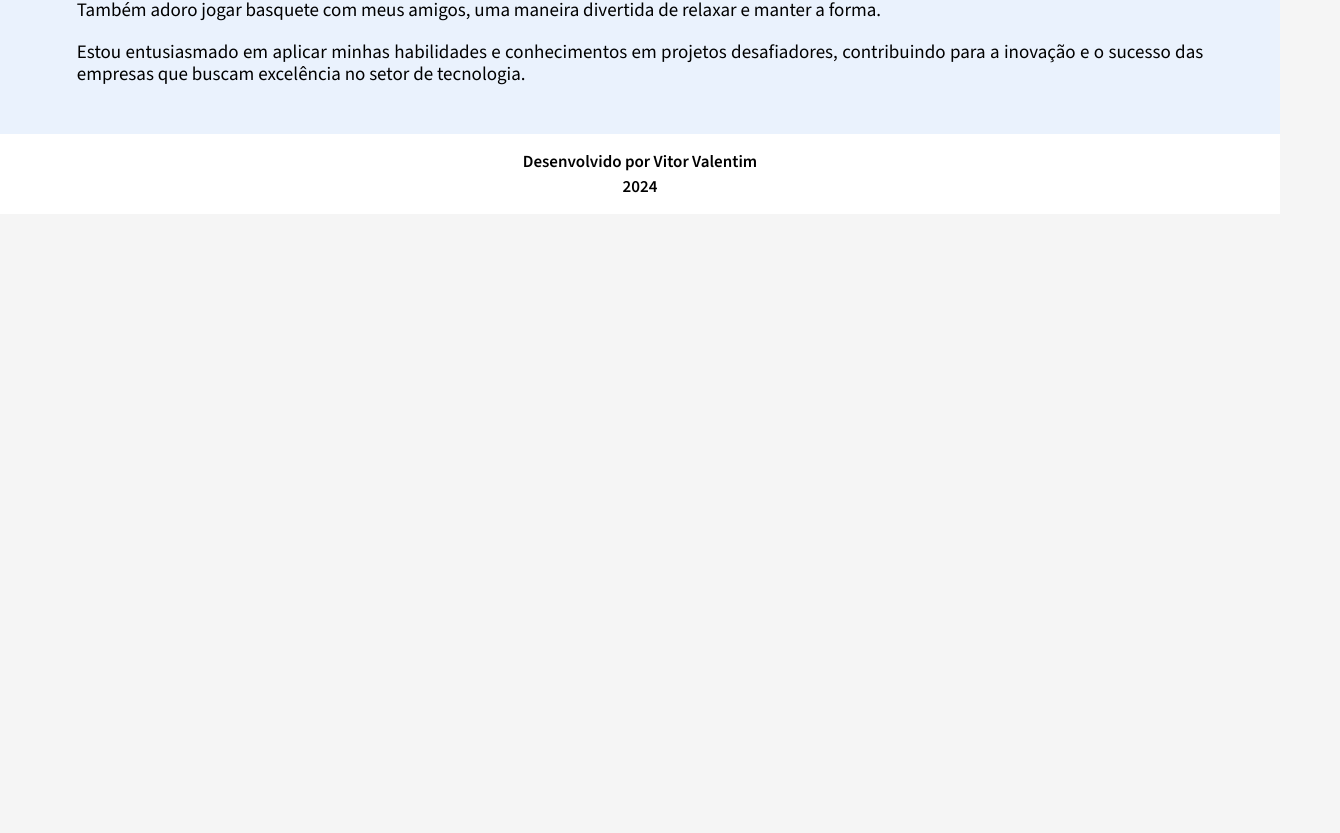
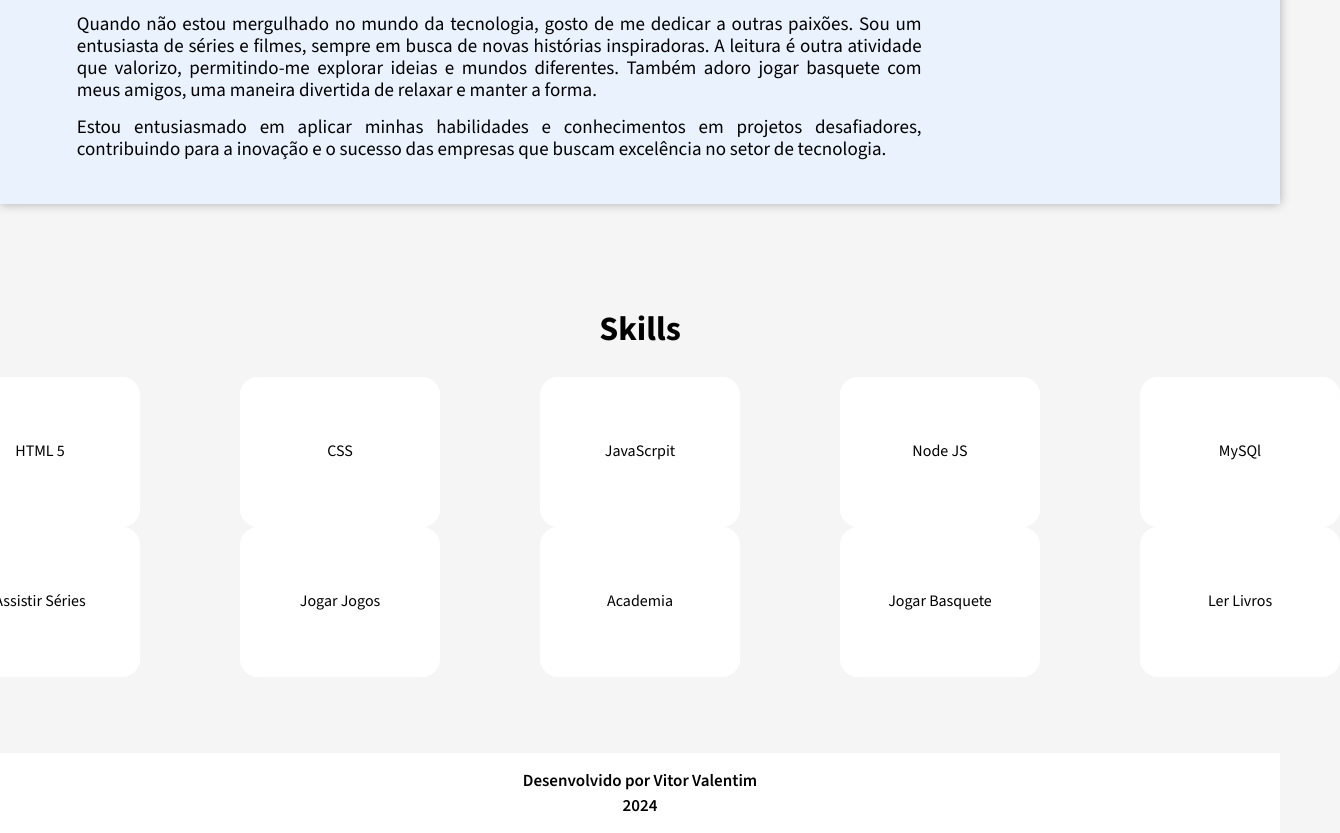
Before and after one commit to VitorValentimSilva/MeuPortfolio, a React (Vite) app: page / in a window 1280 px wide. Shown: the part 1009-1842 px from the top of the page, 1340 px wide, since content can reach past the window. Before the commit the page ends 1223 px from the top, so only its background shows below. Built offline with nearby package versions, Linux system fonts and the light colour scheme.

Commit message:
Realizei algumas alterações no sobre mim e comecei a fazer a parte de Skills

```diff
--- a/src/components/CampoNavegacao/index.tsx
+++ b/src/components/CampoNavegacao/index.tsx
@@ -21,7 +21,7 @@ const CampoNavegacao = () => {
   return(
     <NavEstiliazado>
       <a href="#sobreMim">Sobre Mim</a>
-      <a href="">Skills</a>
+      <a href="#skills">Skills</a>
       <a href="">Hobbies</a>
       <a href="">Formação</a>
       <a href="">Projeto</a>
--- /dev/null
+++ b/src/components/Skills/index.tsx
@@ -0,0 +1,94 @@
+import styled from "styled-components"
+
+const SectionEstilizada = styled.section`
+  display: flex;
+  align-items: center;
+  justify-content: center;
+  flex-direction: column;
+  padding: 6%;
+
+  h2{
+    font-size: 34px;
+  }
+`
+
+const DivEstilizada = styled.div`
+  display: flex;
+  align-items: center;
+  justify-content: center;
+  gap: 100px;
+
+  div{
+    display: flex;
+    align-items: center;
+    justify-content: center;
+    width: 200px;
+    height: 150px;
+    background-color: #FFF;
+    border-radius: 18px;
+  }
+`
+
+const Skills = () => {
+  return(
+    <SectionEstilizada id="skills">
+      <h2>Skills</h2>
+
+      <DivEstilizada>
+        <div>
+          <img src="" alt="" />
+          <p>HTML 5</p>
+        </div>
+
+        <div>
+          <img src="" alt="" />
+          <p>CSS</p>
+        </div>
+
+        <div>
+          <img src="" alt="" />
+          <p>JavaScrpit</p>
+        </div>
+
+        <div>
+          <img src="" alt="" />
+          <p>Node JS</p>
+        </div>
+
+        <div>
+          <img src="" alt="" />
+          <p>MySQl</p>
+        </div>
+      </DivEstilizada>
+
+      <DivEstilizada>
+        <div>
+          <img src="" alt="" />
+          <p>Assistir Séries</p>
+        </div>
+
+        <div>
+          <img src="" alt="" />
+          <p>Jogar Jogos</p>
+        </div>
+
+        <div>
+          <img src="" alt="" />
+          <p>Academia</p>
+        </div>
+
+        <div>
+          <img src="" alt="" />
+          <p>Jogar Basquete</p>
+        </div>
+
+        <div>
+          <img src="" alt="" />
+          <p>Ler Livros</p>
+        </div>
+      </DivEstilizada>
+    </SectionEstilizada>
+  )
+}
+
+export default Skills
--- a/src/components/SobreMim/index.tsx
+++ b/src/components/SobreMim/index.tsx
@@ -2,10 +2,11 @@ import styled from "styled-components";
 
 const SectionEstilizada = styled.section`
   background-color: #EAF2FD;
-  padding: 2.3% 6%;
+  padding: 2.3% 28% 2.3% 6%;
+  box-shadow: 0 0 10px 0 rgba(0, 0, 0, 0.300);
 
   h2{
-    font-size: 33px;
+    font-size: 34px;
   }
 
   p{
--- a/src/pages/Inicio/index.tsx
+++ b/src/pages/Inicio/index.tsx
@@ -1,6 +1,7 @@
 import styled from "styled-components"
 import CampoInicial from "../../components/CampoInicial"
 import SobreMim from "../../components/SobreMim"
+import Skills from "../../components/Skills"
 
 const MainEstilizado = styled.main`
 
@@ -12,6 +13,8 @@ const Inicio = () => {
       <CampoInicial />
 
       <SobreMim />
+
+      <Skills />
     </MainEstilizado>
   )
 }
```
